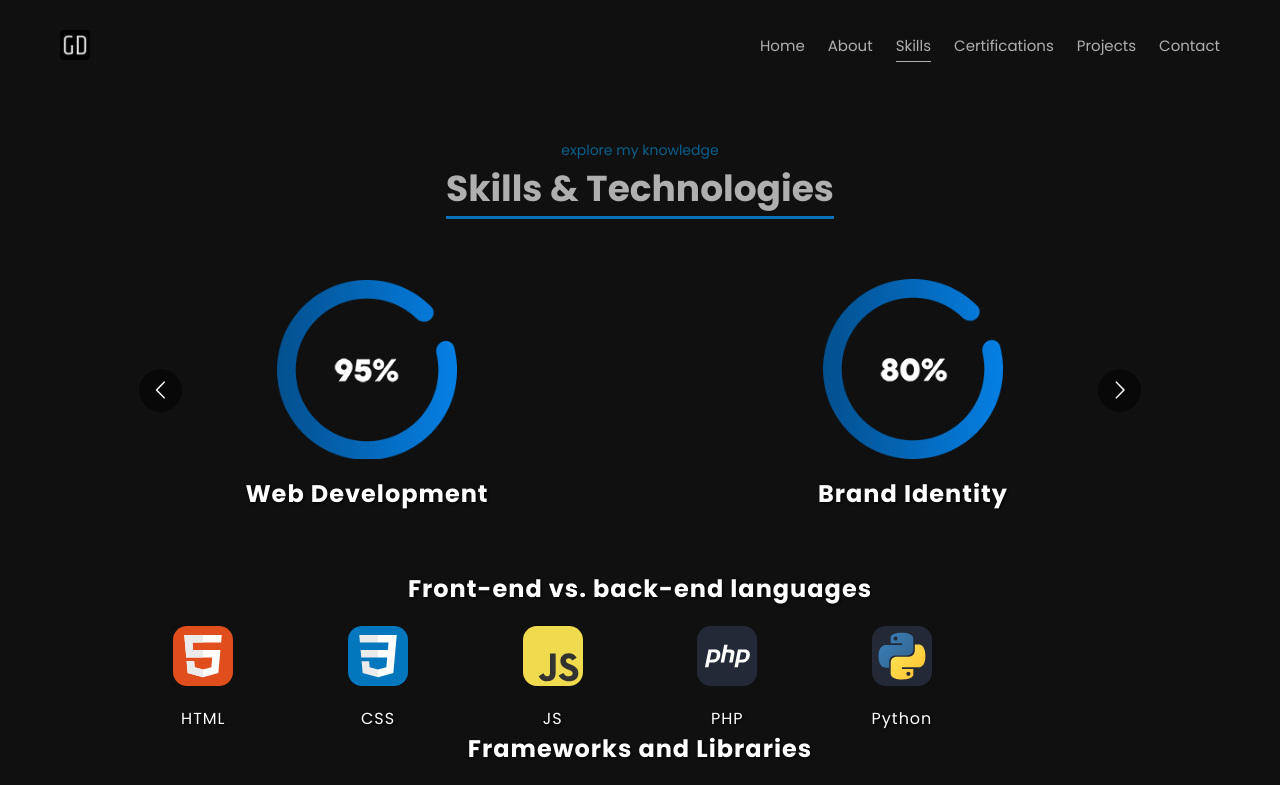
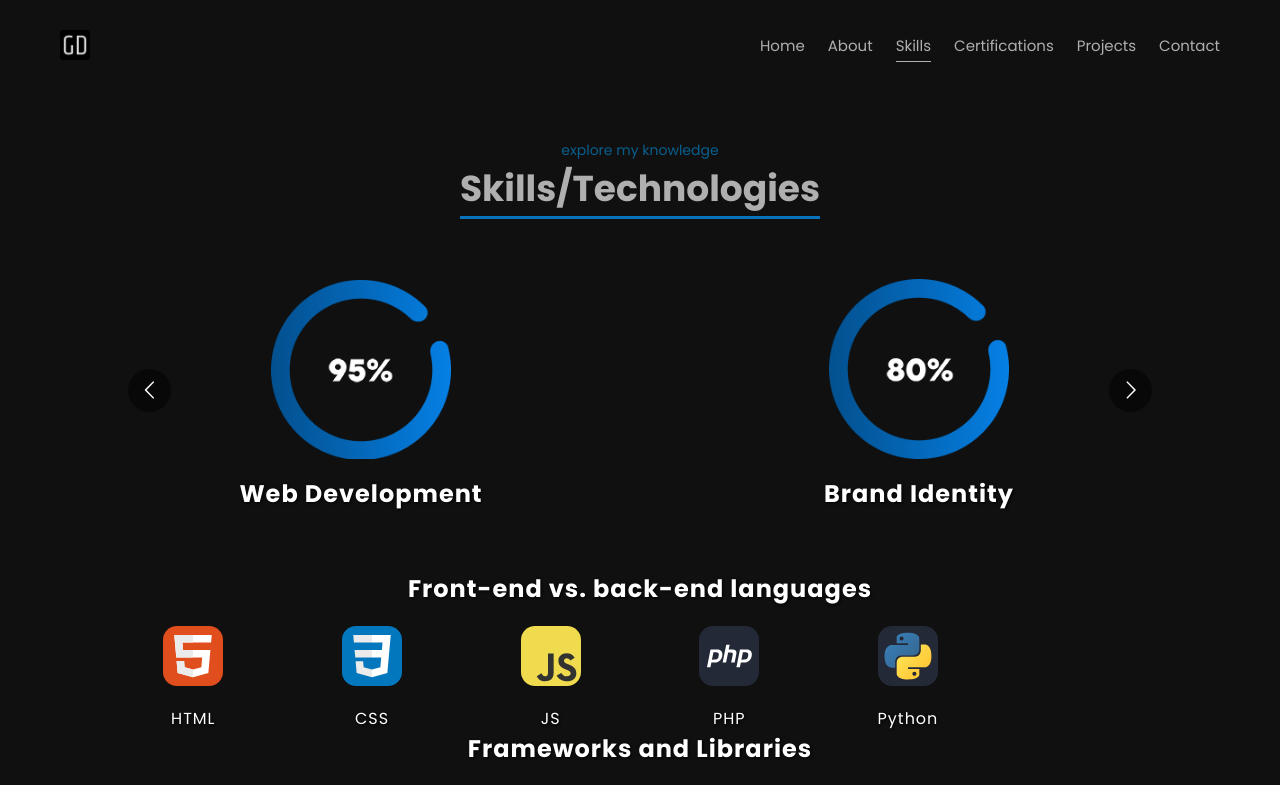
Before and after one commit to GayashanDeshapriya/Gayashan-Portfolio-React, a React (Create React App) app: page /skills in a window 1280 px wide. Shown: the top 785 px of the page. Built offline with nearby package versions, Linux system fonts and the light colour scheme.

Commit message:
Update Skills.js

```diff
--- a/src/pages/Skills/Skills.js
+++ b/src/pages/Skills/Skills.js
@@ -58,11 +58,11 @@ function Skills() {
 
 
   return (
-    <section className="about">
-      <PageHeader title="Skills & Technologies" description="explore my knowledge" />
+    <section className="contact">
+      <PageHeader title="Skills/Technologies" description="explore my knowledge" />
       <div className="contactWrap container">
-        <div className="row">
-          <div className="col-12 col-lg-12">
+      <div className="column">
+          <div className="col-12 ">
          <div className="textContainer" style={styles.textContainer}>
           <motion.div
           className="skills"
```
